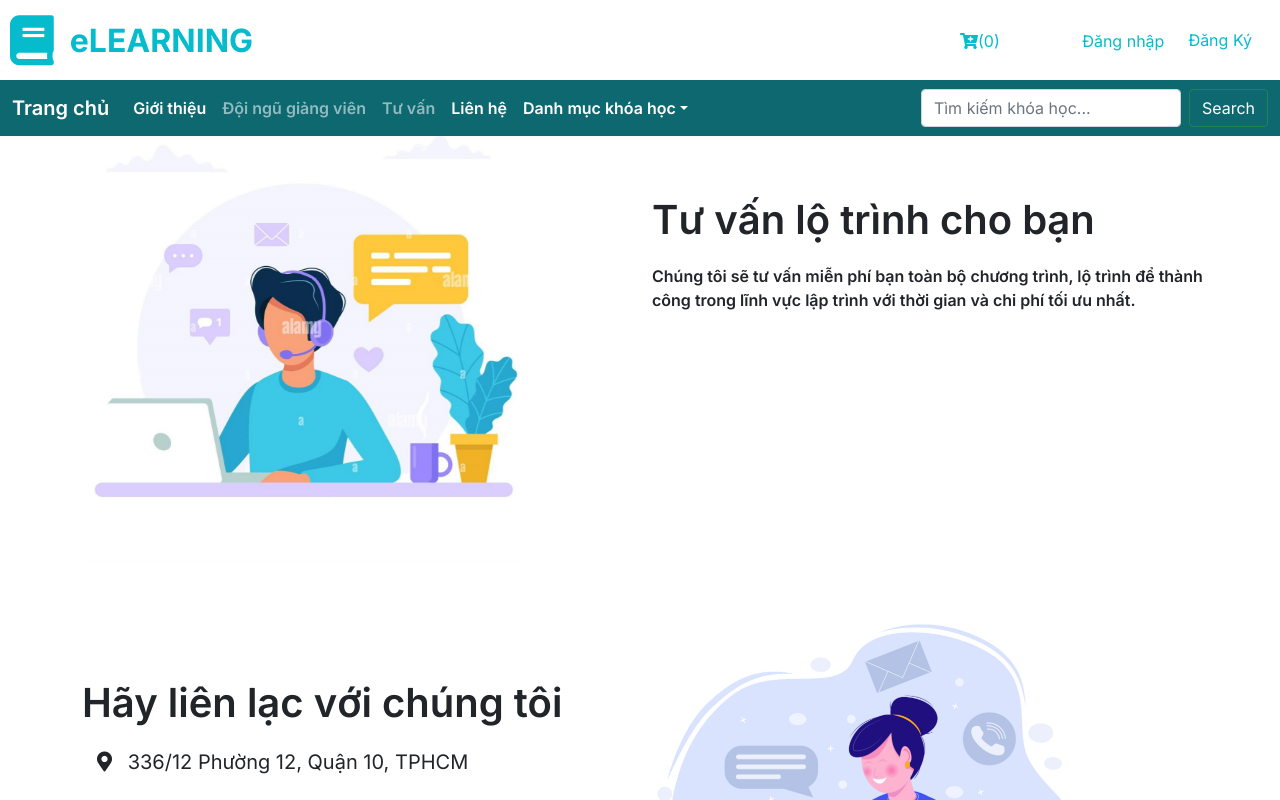
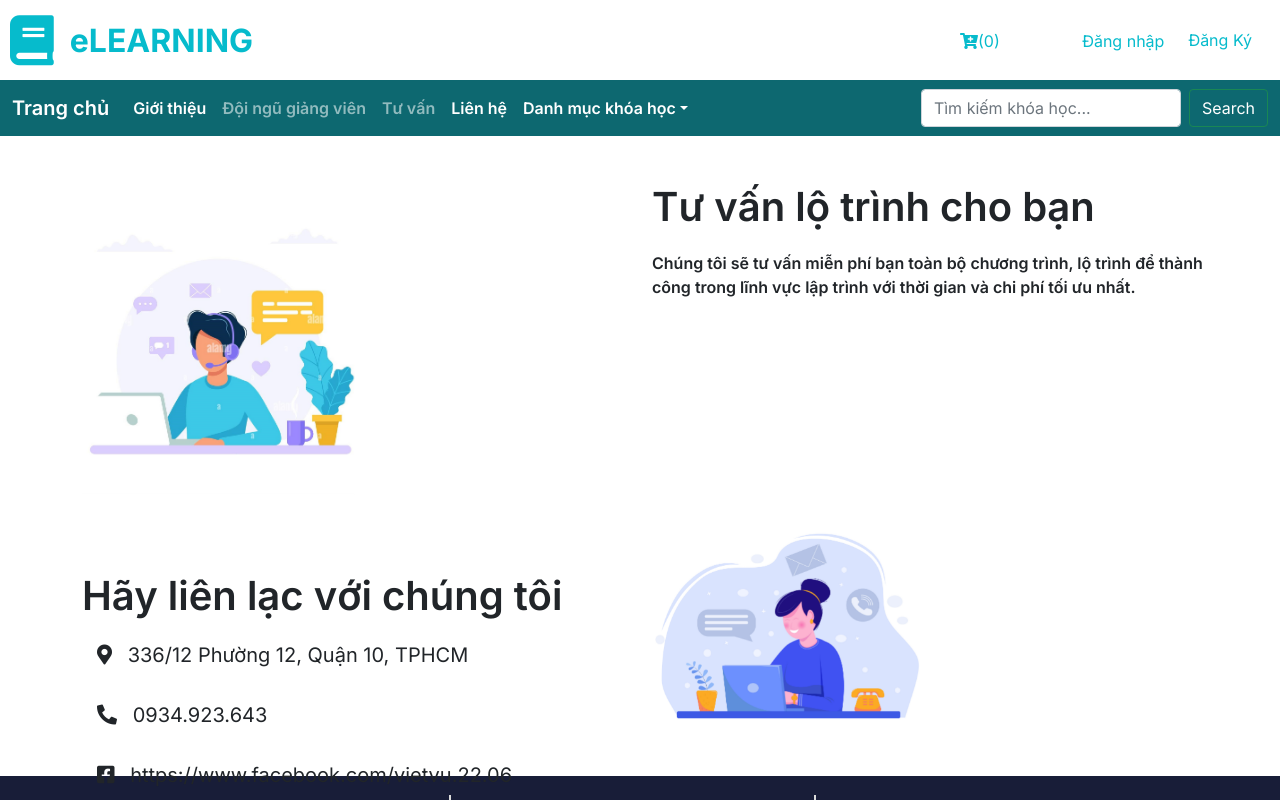
Before and after one commit to VuNguyenViet/DuAnCuoiKhoa, a React (Create React App) app: page /contact in a window 1280 px wide. Shown: the top 800 px of the page. Built offline with nearby package versions, Linux system fonts and the light colour scheme; no server answers.

Commit message:
huy update

```diff
--- a/src/assets/scss/pages/_contact.scss
+++ b/src/assets/scss/pages/_contact.scss
@@ -7,10 +7,11 @@
                 // margin-bottom: 70px;
 
                 .row {
-                    .col-6 {
+                    .contact1_item1{
                         .contact_img {
+                            padding-top: 20%;
                             img {
-                                width: 80%;
+                                width: 50%;
 
                                 -webkit-animation: mover 1s infinite alternate;
                                 animation: mover 1s infinite alternate;
@@ -26,7 +27,7 @@
                         }
                     }
 
-                    .col-6 {
+                    .contact1_item2{
                         position: relative;
                         .contact_title {
                             position: absolute;
@@ -49,7 +50,7 @@
                 position: relative;
 
                 .row {
-                    .col-6 {
+                    .contact2_item1 {
                         .contact2_content {
                             position: absolute;
                             top: 25%;
@@ -77,10 +78,11 @@
                         }
                     }
 
-                    .col-6 {
+                    .contact2_item2 {
+                            // display: none;
                         .contact2_img {
                             img {
-                                width: 80%;
+                                width: 50%;
                                 -webkit-animation: mover 1s infinite alternate;
                                 animation: mover 1s infinite alternate;
                             }
--- a/src/pages/Cart/Cart.tsx
+++ b/src/pages/Cart/Cart.tsx
@@ -1,25 +1,11 @@
 import React, { Component } from 'react'
 import '../../assets/scss/pages/_carts.scss'
 
-type Props = {
 
-}
-
-type State = {
-    number: number
-}
-
-export default class Cart extends Component<Props, State> {
-  state = {
-    number: 1
-  }
-
-
-  render() {
+export default function Cart() {
   const cart1 = require('../../assets/img/Cart/cart1.png');
   const cart2 = require('../../assets/img/Cart/cart2.png');
   const cart3 = require('../../assets/img/Cart/cart3.jpg')
-
   return (
     <div>
     <div className="cart_main">
@@ -119,4 +105,3 @@ export default class Cart extends Component<Props, State> {
   </div>
   )
 }
-}
--- a/src/pages/Contact/Contact.tsx
+++ b/src/pages/Contact/Contact.tsx
@@ -11,13 +11,13 @@ export default function Support({}: Props) {
                     <div className="contact">
                           <div className="contact1">
                           <div className="row">
-                            <div className="col-6 ">
+                            <div className="contact1_item1 col-sm-12 col-md-6 ">
                                 <div className="contact_img">
                                     <img src={contact1} alt="" />
                                 </div>
                             </div>
 
-                            <div className="col-6">
+                            <div className=" contact1_item2 col-sm-12 col-md-6">
                               <div className="contact_title">
                                   <h1>Tư vấn lộ trình cho bạn</h1>
                                   <p>Chúng tôi sẽ tư vấn miễn phí bạn toàn bộ chương trình, lộ trình để thành công trong lĩnh vực lập trình với thời gian và chi phí tối ưu nhất.</p>
@@ -27,8 +27,8 @@ export default function Support({}: Props) {
                           </div>
 
                           <div className="contact2">
-                                <div className="row">
-                                  <div className="col-6">
+                                <div className="row ">
+                                  <div className="contact2_item1 col-sm-12 col-md-6">
                                   <div className="contact2_content">
                                 <h2>Hãy liên lạc với chúng tôi</h2>
                                 <p><i className="fa fa-map-marker-alt"></i>  336/12 Phường 12, Quận 10, TPHCM</p>
@@ -38,7 +38,7 @@ export default function Support({}: Props) {
                                 </div>
                                   </div>
 
-                              <div className="col-6">
+                              <div className="contact2_item2 col-sm-12 col-md-6 ">
                                   <div className="contact2_img">
                                       <img src={contact2} alt="" />
                                   </div>
```
Also changed, not shown: 1 other file (tests, documents, lock files or other folders). Lines whose indentation alone changed are shown as unchanged.
